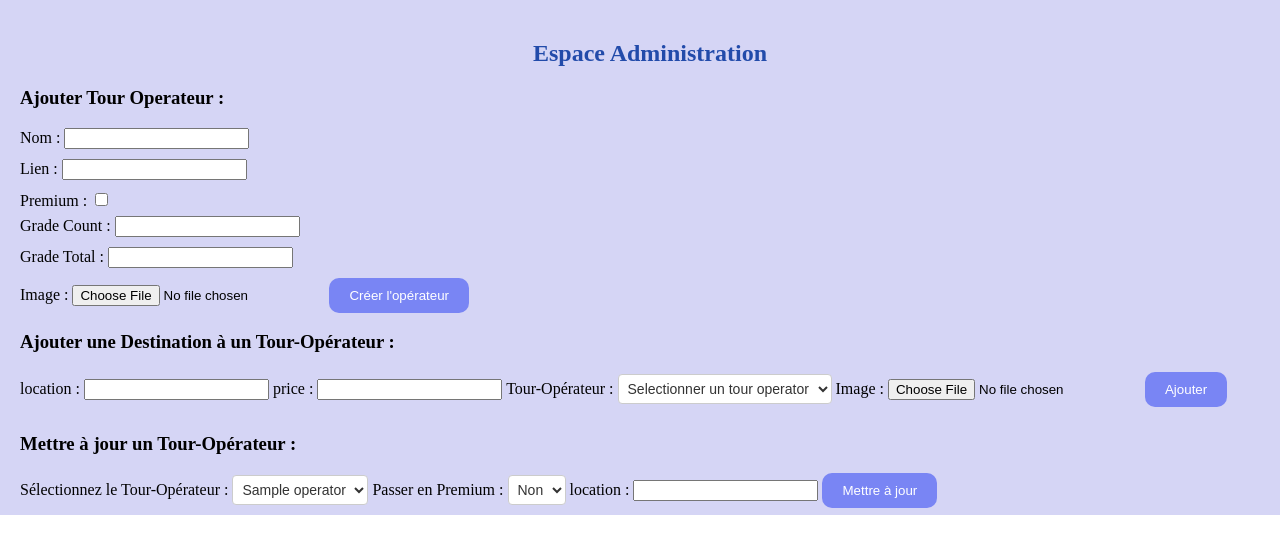
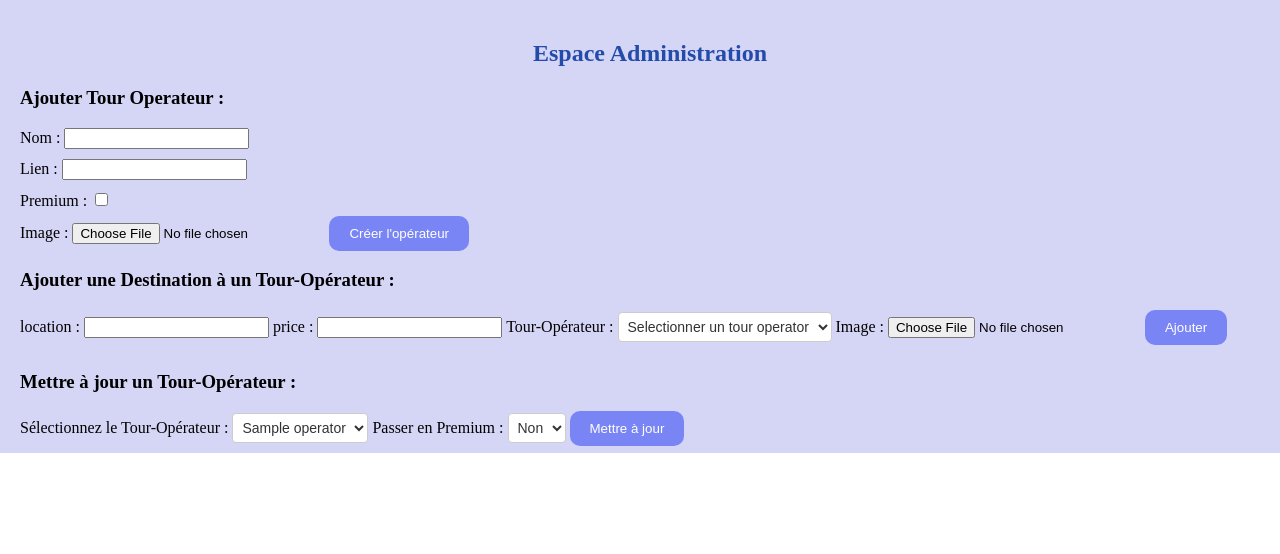
Before and after one commit to neroma71/tp-tour-operator, a PHP site: page /admin.php in a window 1280 px wide. Shown: the top 554 px of the page. Run offline with PHP 8.4, Linux system fonts and the light colour scheme; the visitor is signed in with stand-in values (Sample User, id 1); tables that the repository leaves empty or names only in its code hold one stand-in row (values such as "Sample post").

Commit message:
modif admin

```diff
--- a/admin.php
+++ b/admin.php
@@ -57,12 +57,6 @@ if (!isset($_SESSION['authenticated']) || $_SESSION['authenticated'] !== true) {
         <label for="is_premium">Premium :</label>
         <input type="checkbox" id="is_premium" name="is_premium"><br>
 
-        <label for="grade_count">Grade Count :</label>
-    <input type="number" id="grade_count" name="grade_count" required><br>
-
-    <label for="grade_total">Grade Total :</label>
-    <input type="number" id="grade_total" name="grade_total" required><br>
-
 
         <label for="img">Image :</label>
         <input type="file" id="imgage" name="image" accept="image/*">
@@ -103,12 +97,7 @@ if (!isset($_SESSION['authenticated']) || $_SESSION['authenticated'] !== true) {
     <label for="tour_operator_id">Sélectionnez le Tour-Opérateur :</label>
     <select id="tour_operator_id" name="tour_operator_id">
     <?php
-    $sql = "SELECT id, name FROM tour_operator";
-    $result = $bdd->query($sql);
-    $rows = $result->fetchAll(PDO::FETCH_ASSOC);
-    foreach ($rows as $row) {
-        echo '<option value="' . $row['id'] . '">' . $row['name'] . '</option>';
-    }
+    $tourOpsIdName = $manager->getTourOperatorNameAndId()
     ?>
     </select>
     <label for="is_premium">Passer en Premium :</label>
@@ -116,8 +105,6 @@ if (!isset($_SESSION['authenticated']) || $_SESSION['authenticated'] !== true) {
         <option value="0">Non</option>
         <option value="1">Oui</option>
     </select>
-    <label for="link">location :</label>
-        <input type="text" id="link" name="link">
     <input type="submit" name="updateOperator" value="Mettre à jour">
 </form>
     </div>
```
